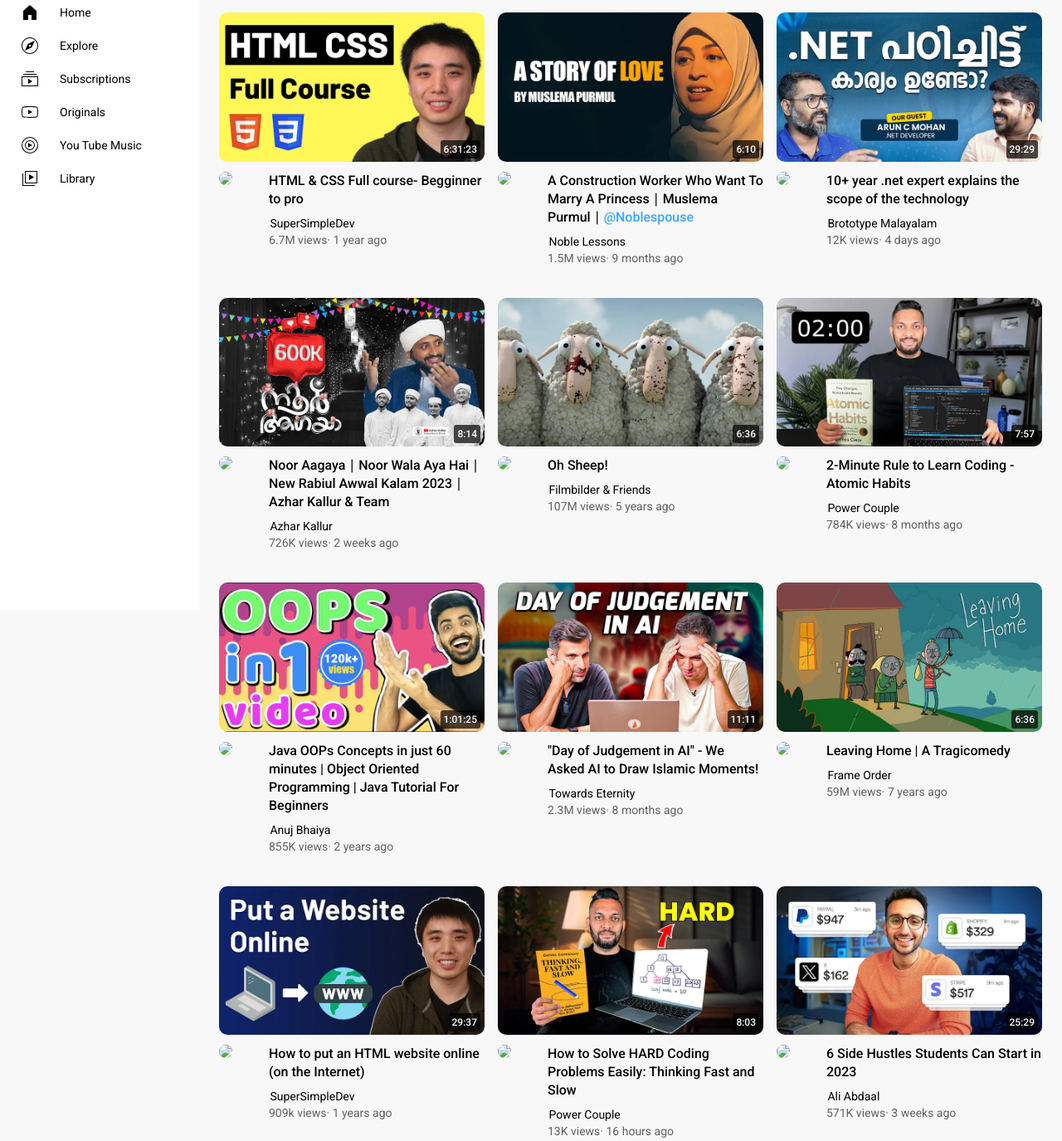
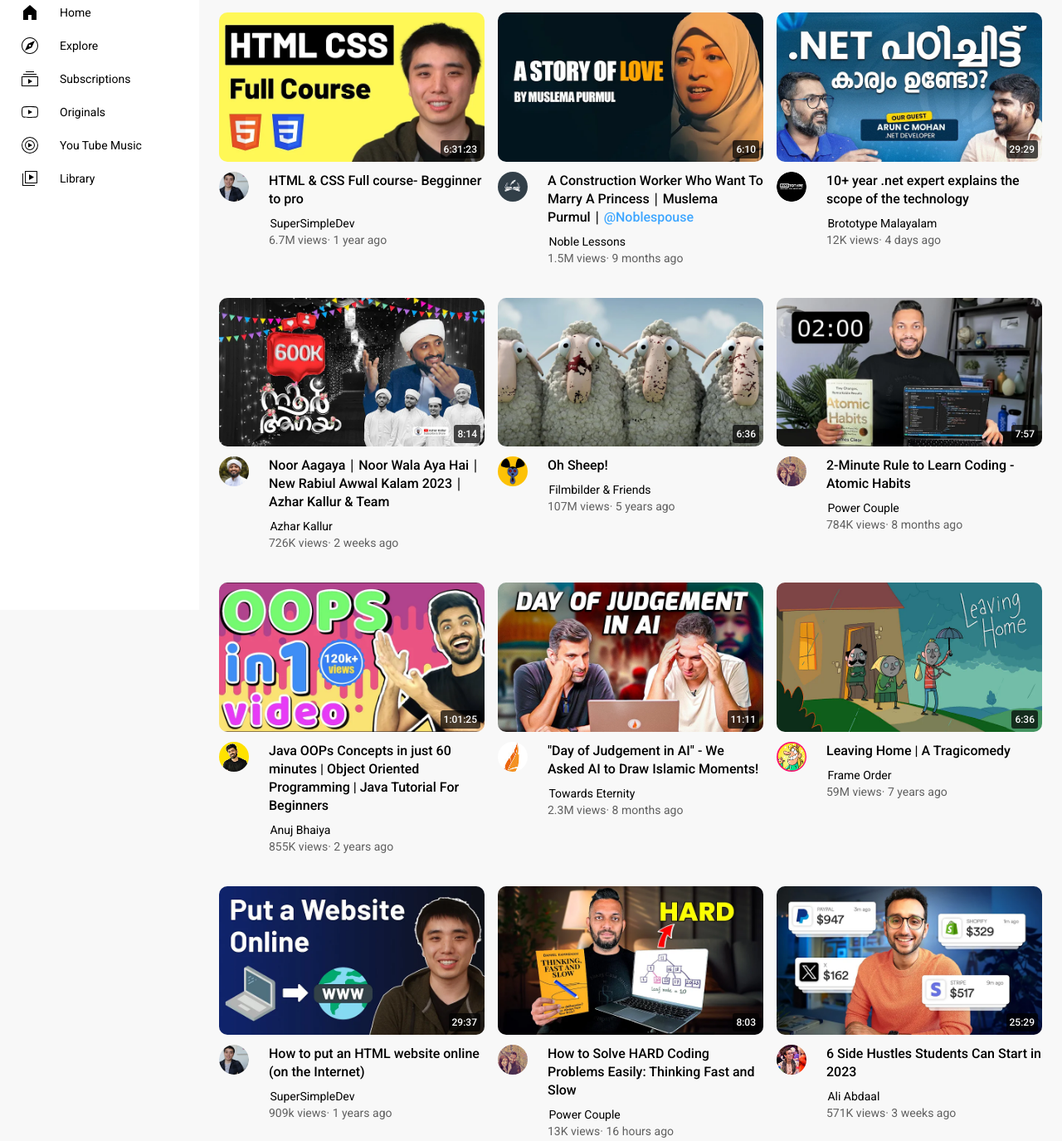
Before and after one commit to fstc-coder/sample-youtube-homepage, a plain HTML site: page youtube Sakkiya.html in a window 1280 px wide. Shown: the part 65-1440 px from the top of the page at 83% size. Drawn offline with Linux system fonts and the light colour scheme; the site is published under a folder, as on GitHub Pages, so addresses that start at the root find nothing.

Commit message:
Update youtube Sakkiya.html

```diff
--- a/youtube Sakkiya.html
+++ b/youtube Sakkiya.html
@@ -119,7 +119,7 @@
 
           <div class="channel-picture">
             <a href="https://www.youtube.com/@SuperSimpleDev">
-              <img class="profile-picture" src="/channel-img/simple-channel-1.jpg" ></a>
+              <img class="profile-picture" src="channel-img/simple-channel-1.jpg" ></a>
           </div>
 
         <div class="video-info">
@@ -157,7 +157,7 @@
 
           <div class="channel-picture">
             <a href="https://www.youtube.com/@Noblelessons">
-              <img class="profile-picture" src="/channel-img/channel-picture-2-love.jpg" >
+              <img class="profile-picture" src="channel-img/channel-picture-2-love.jpg" >
             </a>
           </div>
 
@@ -195,7 +195,7 @@
 
           <div class="channel-picture">
             <a href="https://www.youtube.com/@BrototypeMalayalam">
-              <img class="profile-picture" src="/channel-img/channel-pic-2-brototype.jpg" >
+              <img class="profile-picture" src="channel-img/channel-pic-2-brototype.jpg" >
             </a>
           </div>
 
@@ -239,7 +239,7 @@
 
           <div class="channel-picture">
             <a href="https://www.youtube.com/@azhar_kallur">
-              <img class="profile-picture" src="/channel-img/channel-pic-4-azhar.jpg" >
+              <img class="profile-picture" src="channel-img/channel-pic-4-azhar.jpg" >
             </a>
           </div>
 
@@ -279,7 +279,7 @@
 
           <div class="channel-picture">
             <a href="https://www.youtube.com/@filmbilder">
-              <img class="profile-picture" src="/channel-img/channel-pic-5-oh-sheep.jpg" >
+              <img class="profile-picture" src="channel-img/channel-pic-5-oh-sheep.jpg" >
             </a>
           </div>
 
@@ -316,7 +316,7 @@
 
           <div class="channel-picture">
             <a href="https://www.youtube.com/@Power_Couple">
-              <img class="profile-picture" src="/channel-img/channel-pic-6-powercouple.jpg"; >
+              <img class="profile-picture" src="channel-img/channel-pic-6-powercouple.jpg"; >
             </a>
           </div>
 
@@ -357,7 +357,7 @@
 
           <div class="channel-picture">
             <a href="https://www.youtube.com/@AnujBhaiya">
-              <img class="profile-picture" src="/channel-img/channel-pic-7-opps.jpg"; >
+              <img class="profile-picture" src="channel-img/channel-pic-7-opps.jpg"; >
             </a>
           </div>
 
@@ -396,7 +396,7 @@
 
           <div class="channel-picture">
             <a href="https://www.youtube.com/@TowardsEternity">
-              <img class="profile-picture" src="/channel-img/channel-pic-8.jpg"; >
+              <img class="profile-picture" src="channel-img/channel-pic-8.jpg"; >
             </a>
           </div>
 
@@ -439,7 +439,7 @@
 
           <div class="channel-picture">
             <a href="https://www.youtube.com/@frameorder">
-              <img class="profile-picture" src="/channel-img/channel-pic-9.jpg"; >
+              <img class="profile-picture" src="channel-img/channel-pic-9.jpg"; >
             </a>
           </div>
 
@@ -480,7 +480,7 @@
 
           <div class="channel-picture">
             <a href="https://www.youtube.com/@SuperSimpleDev">
-              <img class="profile-picture" src="/channel-img/simple-channel-1.jpg" ></a>
+              <img class="profile-picture" src="channel-img/simple-channel-1.jpg" ></a>
           </div>
 
         <div class="video-info">
@@ -519,7 +519,7 @@
 
           <div class="channel-picture">
             <a href="https://www.youtube.com/@Power_Couple">
-              <img class="profile-picture" src="/channel-img/channel-pic-6-powercouple.jpg"; >
+              <img class="profile-picture" src="channel-img/channel-pic-6-powercouple.jpg"; >
             </a>
           </div>
 
@@ -559,7 +559,7 @@
 
           <div class="channel-picture">
             <a href="https://www.youtube.com/@aliabdaal">
-              <img class="profile-picture" src="/channel-img/aliabdal.jpg"; >
+              <img class="profile-picture" src="channel-img/aliabdal.jpg"; >
             </a>
           </div>
 
```
